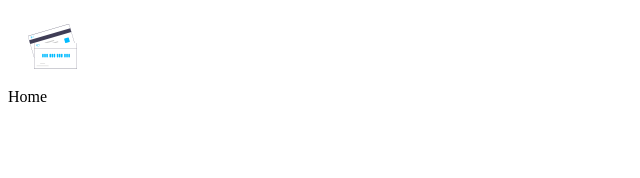
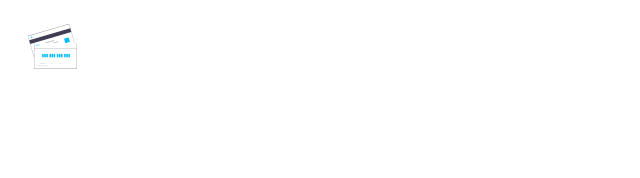
Before and after one commit to JoshuaMasilela/shift-tech, a React (Create React App) app: page / in a window 1280 px wide. Shown: the top 178 px of the page, without its empty margins (0-640 px from the left). Built offline with nearby package versions, Linux system fonts and the light colour scheme.

Commit message:
update: home section styling and layout

```diff
--- a/src/components/HomeSection/index.js
+++ b/src/components/HomeSection/index.js
@@ -1,7 +1,14 @@
 import React from 'react'
+import { HomeContainer, WidgetContainer } from './HomeElements'
 
 export default function HomeSection() {
   return (
-    <div>Home</div>
+    <HomeContainer>
+
+      <WidgetContainer>
+
+
+      </WidgetContainer>
+      </HomeContainer>
   )
 }
```
